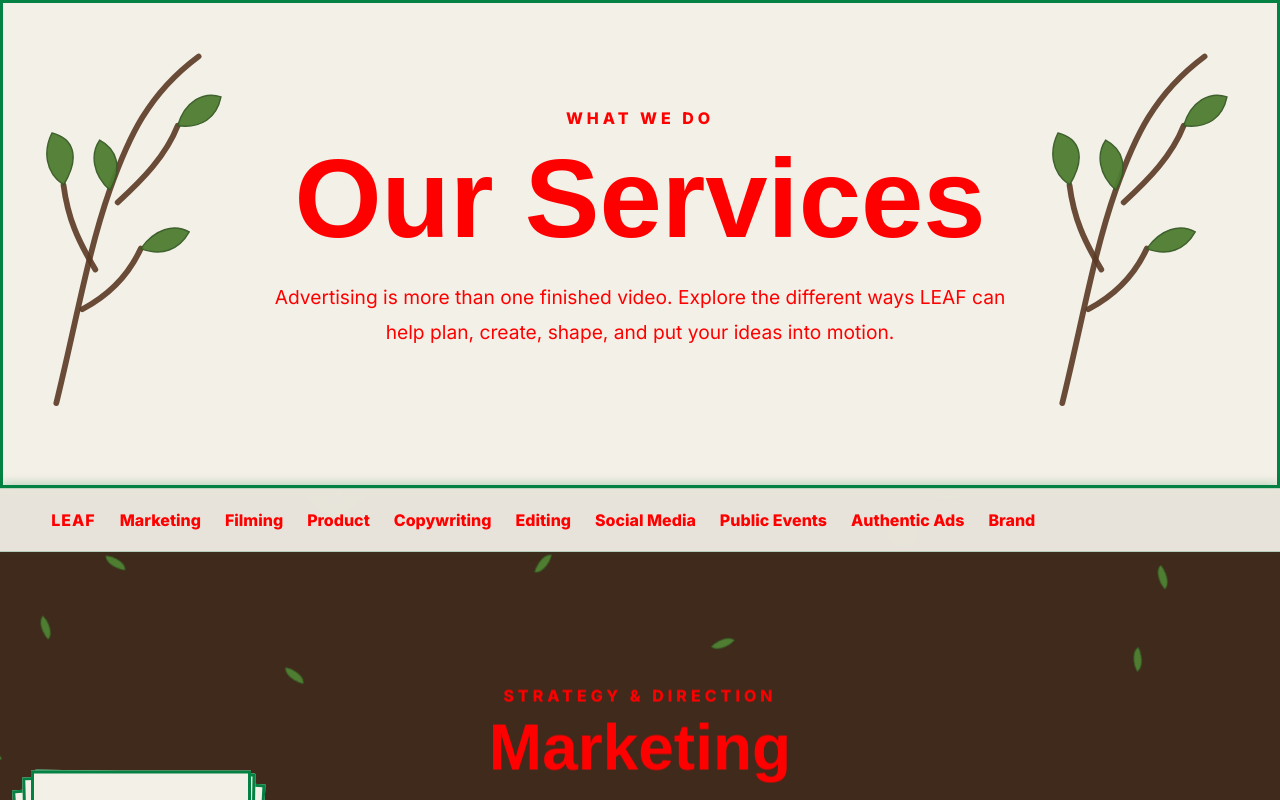
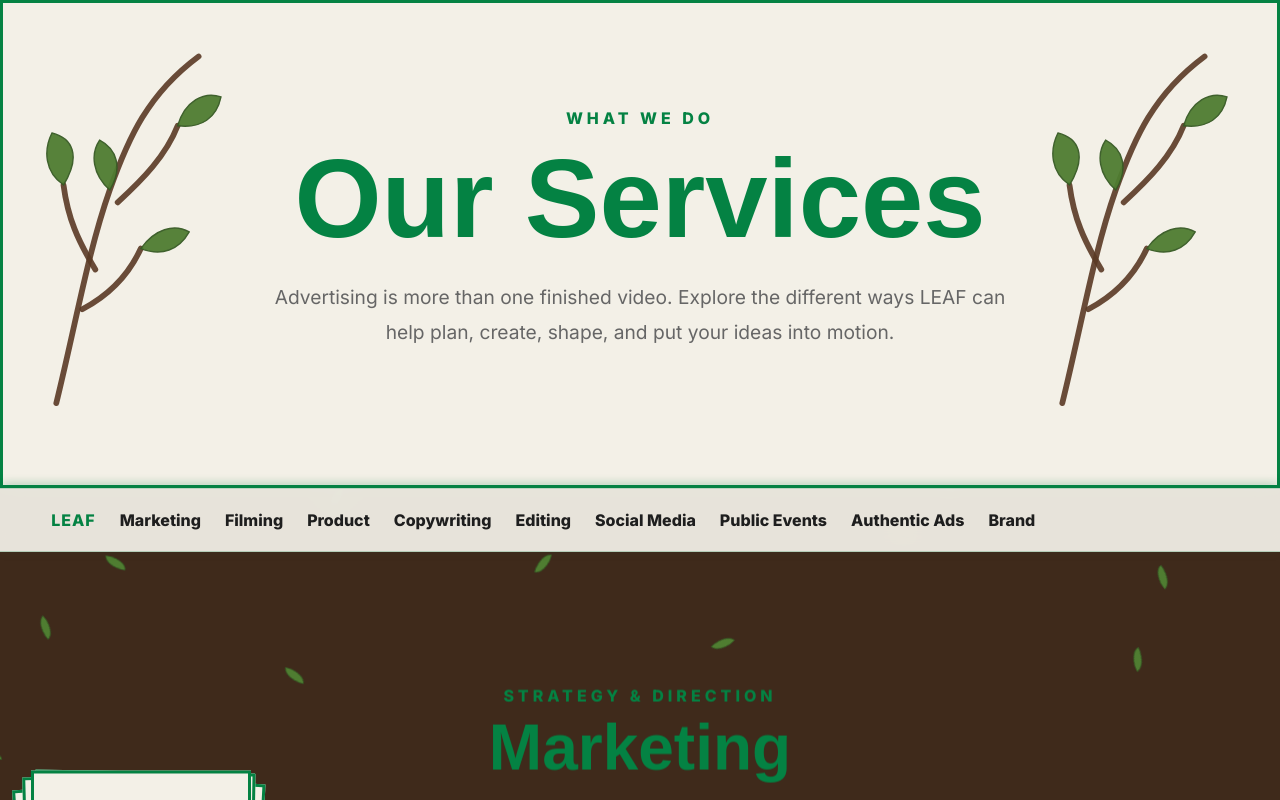
Before and after one commit to TheLeafAgency/The-LEAF-Agency, a Next.js app: page /services in a window 1280 px wide. Shown: the top 800 px of the page. Built offline with nearby package versions, Linux system fonts and the light colour scheme.

Commit message:
Revert temporary Services text color test

```diff
--- a/app/globals.css
+++ b/app/globals.css
@@ -2489,10 +2489,3 @@ section { width: 100%; }
     right: -18px;
   }
 }
-
-
-/* PREVIEW TEST: make all Services page text red. */
-.services-page,
-.services-page * {
-  color: red !important;
-}
```
